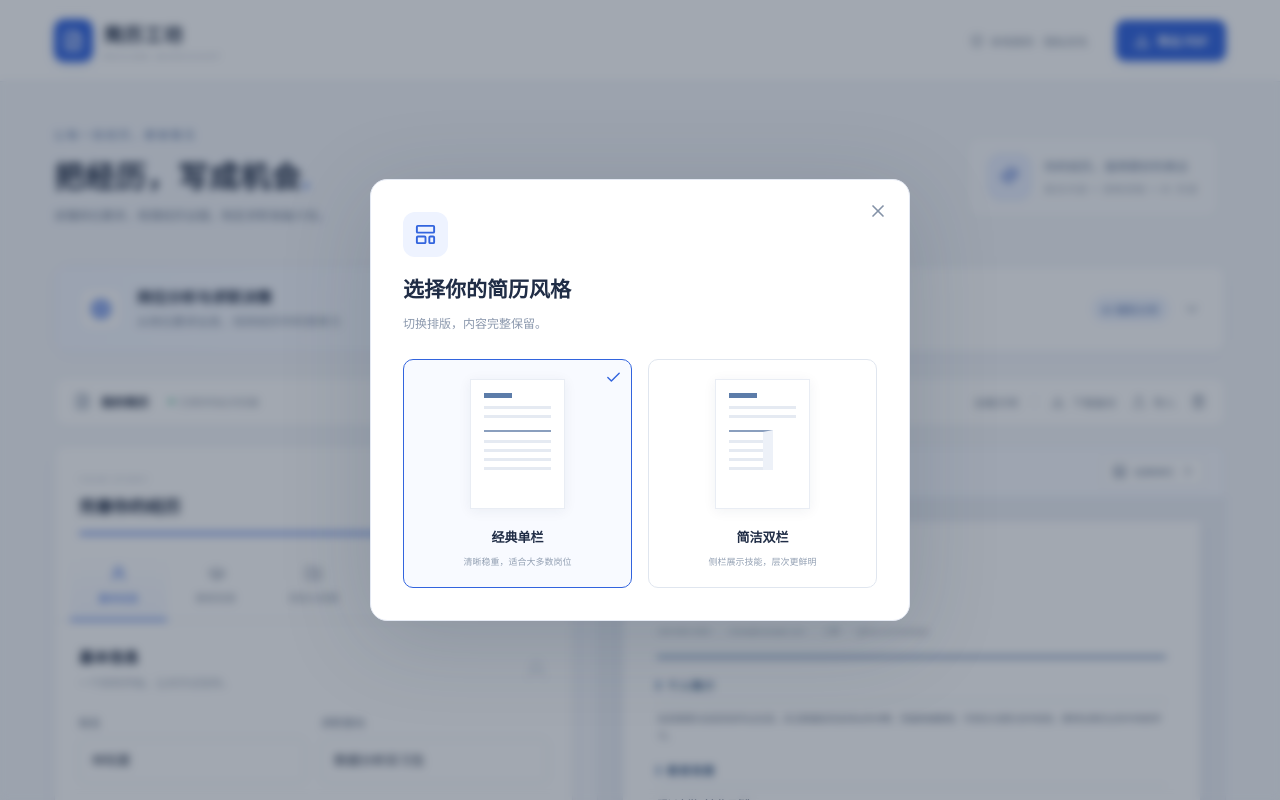
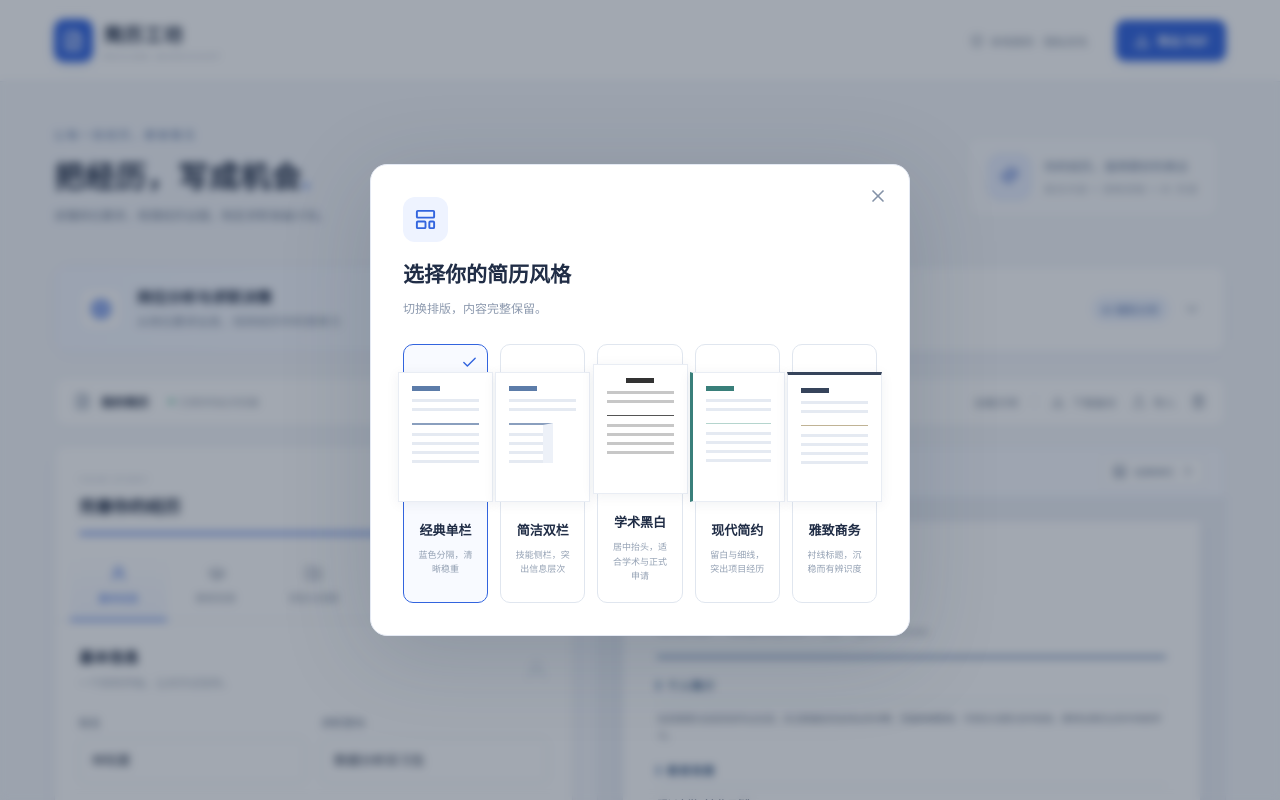
Before and after one commit to vdsbuq/resume-workshop, a Next.js app: page / in a window 1280 px wide. Both pictures are taken after a click on the button "经典单栏". Shown: the top 800 px of the page. Built offline with nearby package versions, Linux system fonts and the light colour scheme.

Commit message:
Add five selectable resume styles with backup compatibility

```diff
--- a/app/globals.css
+++ b/app/globals.css
@@ -1231,3 +1231,34 @@ main {
 }
 @media (prefers-reduced-motion: reduce) { .analysis-chevron { transition: none; } }
 @media print { .job-analysis { display: none !important; } }
+
+/* Original template designs, sharing the same content and print structure. */
+.academic { font-family: "Times New Roman", "Songti SC", SimSun, serif; color: #202020; }
+.academic .resume-header { text-align: center; border-bottom: 1px solid #222; }
+.academic .resume-contact { justify-content: center; }
+.academic .resume-header h1, .academic .resume-role, .academic .resume-section h2,
+.academic .resume-entry ul, .academic .summary-text, .academic .resume-skills p { color: #222; }
+.academic .resume-section h2 { border-bottom: 1px solid #555; letter-spacing: 2px; }
+.academic .resume-section h2:before, .modern .resume-section h2:before, .elegant .resume-section h2:before { display: none; }
+.modern .resume-header { border-bottom: 0; border-left: 4px solid #397f7a; padding-left: 18px; }
+.modern .resume-header h1 { color: #245b58; letter-spacing: 2px; }
+.modern .resume-section h2 { color: #245b58; display: flex; align-items: center; gap: 12px; border: 0; }
+.modern .resume-section h2:after { content: ""; height: 1px; background: #ccdeda; flex: 1; }
+.modern .resume-role { color: #397f7a; }
+.elegant .resume-header { border-top: 3px solid #36445b; border-bottom: 1px solid #c0b395; padding-top: 18px; }
+.elegant .resume-header h1 { font-family: Georgia, "Songti SC", SimSun, serif; color: #303d52; }
+.elegant .resume-section h2 { border-bottom: 1px solid #c0b395; color: #675a3f; letter-spacing: 2px; }
+.elegant .entry-subtitle { font-style: italic; }
+.template-cards { gap: 12px; }
+.template-card { min-width: 0; }
+.template-card > span { line-height: 1.6; }
+.mini-academic b { margin-left: auto; margin-right: auto; background: #333; }
+.mini-academic i { background: #c7c7c7; }
+.mini-academic > div { border-top: 1px solid #555; }
+.mini-modern { border-left: 3px solid #397f7a; }
+.mini-modern b { background: #397f7a; }
+.mini-modern > div { border-top: 1px solid #b5d5ce; }
+.mini-elegant { border-top: 3px solid #36445b; }
+.mini-elegant b { background: #36445b; }
+.mini-elegant > div { border-top: 1px solid #c0b395; }
+@media (max-width: 420px) { .template-cards { grid-template-columns: 1fr; } }
--- a/app/page.tsx
+++ b/app/page.tsx
@@ -28,6 +28,8 @@ import {
   PenLine,
 } from "lucide-react";
 import {
+  templates,
+  type TemplateKey,
   emptyResume,
   sampleResume,
   parseResume,
@@ -740,7 +742,7 @@ export default function Home() {
                   onClick={() => setModal("templates")}
                 >
                   <LayoutTemplate size={15} />
-                  {resume.template === "classic" ? "经典单栏" : "简洁双栏"}
+                  {templates[resume.template].name}
                   <ChevronRight size={14} />
                 </button>
               </div>
@@ -902,9 +904,10 @@ export default function Home() {
             <h2>选择你的简历风格</h2>
             <p className="modal-subtitle">切换排版，内容完整保留。</p>
             <div className="template-cards">
-              {(["classic", "sidebar"] as const).map((t) => (
+              {(Object.keys(templates) as TemplateKey[]).map((t) => (
                 <button
                   key={t}
+                  aria-pressed={resume.template === t}
                   className={
                     "template-card " + (resume.template === t ? "chosen" : "")
                   }
@@ -924,11 +927,9 @@ export default function Home() {
                       <i />
                     </div>
                   </div>
-                  <strong>{t === "classic" ? "经典单栏" : "简洁双栏"}</strong>
+                  <strong>{templates[t].name}</strong>
                   <span>
-                    {t === "classic"
-                      ? "清晰稳重，适合大多数岗位"
-                      : "侧栏展示技能，层次更鲜明"}
+                    {templates[t].description}
                   </span>
                   {resume.template === t && <Check size={17} />}
                 </button>
--- a/lib/resume.ts
+++ b/lib/resume.ts
@@ -1,3 +1,12 @@
+export const templates = {
+  classic: { name: "经典单栏", description: "蓝色分隔，清晰稳重" },
+  sidebar: { name: "简洁双栏", description: "技能侧栏，突出信息层次" },
+  academic: { name: "学术黑白", description: "居中抬头，适合学术与正式申请" },
+  modern: { name: "现代简约", description: "留白与细线，突出项目经历" },
+  elegant: { name: "雅致商务", description: "衬线标题，沉稳而有辨识度" },
+} as const;
+export type TemplateKey = keyof typeof templates;
+
 export type SectionKey = "education" | "projects" | "experience";
 export type Entry = {
   id: string;
@@ -8,7 +17,7 @@ export type Entry = {
 };
 export type Resume = {
   version: 1;
-  template: "classic" | "sidebar";
+  template: TemplateKey;
   personal: {
     name: string;
     role: string;
@@ -111,7 +120,7 @@ export function parseResume(value: unknown): Resume {
   const r = value as Resume;
   if (
     r.version !== 1 ||
-    !["classic", "sidebar"].includes(r.template) ||
+    !Object.hasOwn(templates, r.template) ||
     !r.personal ||
     !isText(r.skills)
   )
```
Also changed, not shown: 2 other files (tests, documents, lock files or other folders).
